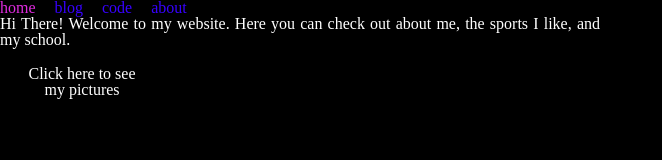
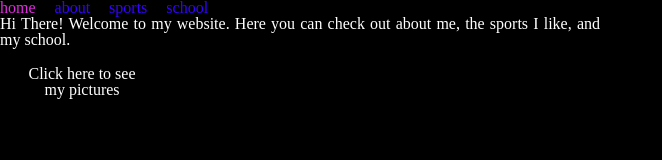
Before and after one commit to hellolol346/hellolol, a React (Create React App) app: page / in a window 1280 px wide. Shown: the top 160 px of the page, without its empty margins (0-662 px from the left). Built offline with nearby package versions, Linux system fonts and the light colour scheme.

Commit message:
Wayne update

```diff
--- a/src/components/TopMenu.jsx
+++ b/src/components/TopMenu.jsx
@@ -9,9 +9,9 @@ const TopMenu = () => (
    <menu id='TopMenu'>
       <NavLink exact to='/' id='Logo' className='item' activeClassName='current'>home</NavLink>
       <section>
-         <NavLink to='/blog'  className='item' activeClassName='current'>blog</NavLink>
-         <NavLink to='/test'  className='item' activeClassName='current'>code</NavLink>
-         <NavLink to='/about' className='item' activeClassName='current'>about</NavLink>
+         <NavLink to='/about'  className='item' activeClassName='current'>about</NavLink>
+         <NavLink to='/sports'  className='item' activeClassName='current'>sports</NavLink>
+         <NavLink to='/school' className='item' activeClassName='current'>school</NavLink>
       </section>
    </menu>
 )
```
